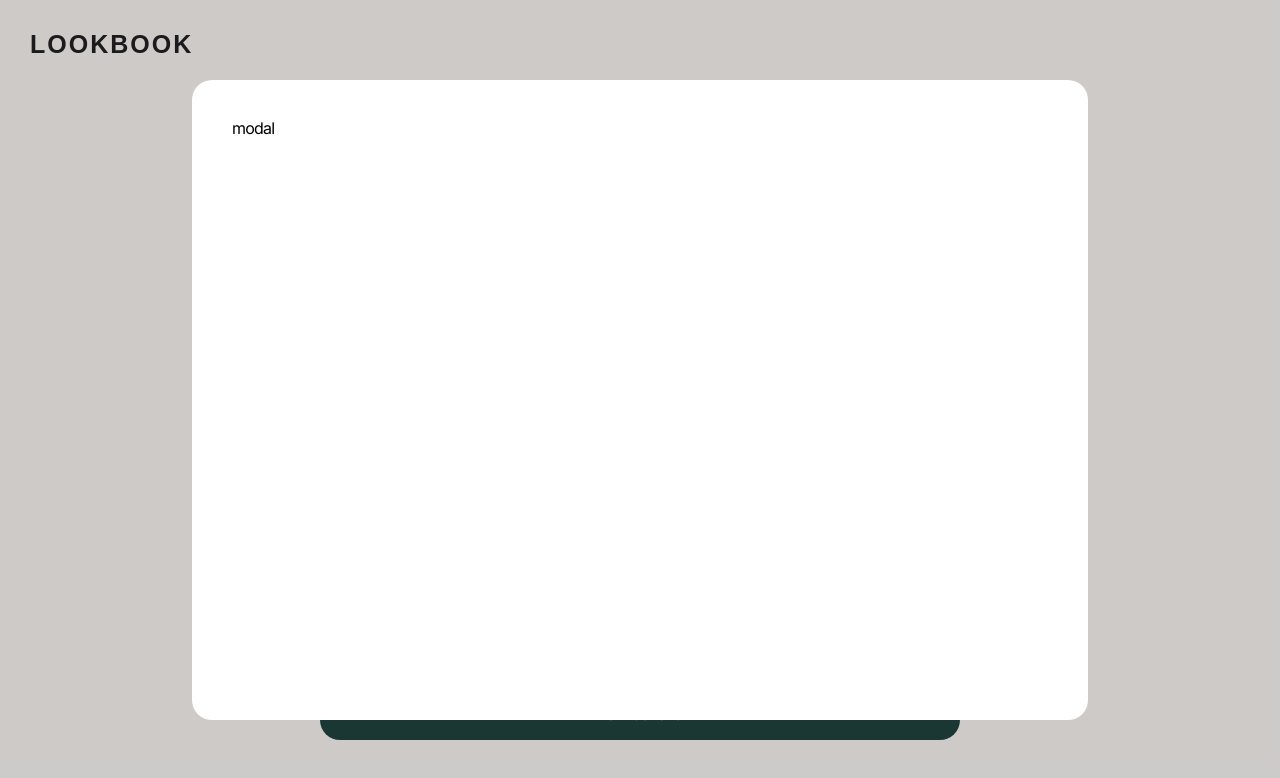
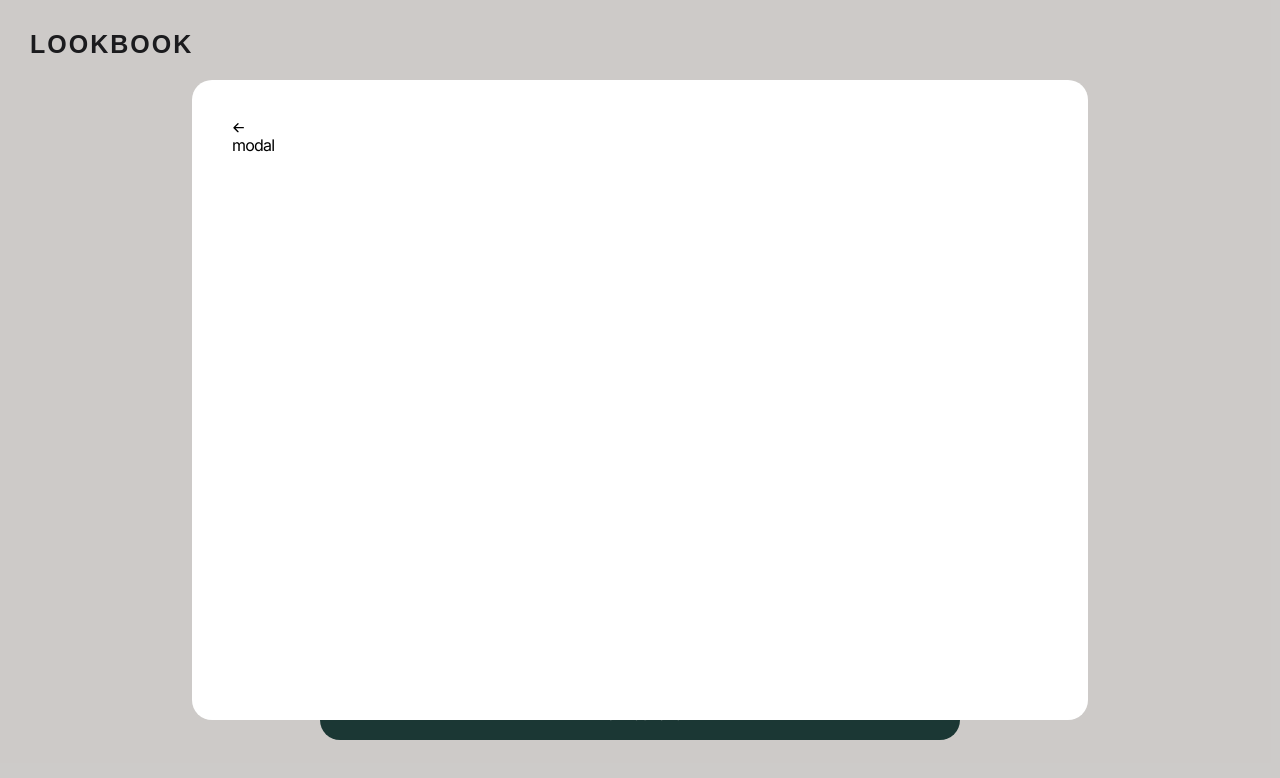
Before and after one commit to doheek2/lookbook, a React (Create React App) app: page /diaryForm in a window 1280 px wide. Both pictures are taken after a click on the button "책 검색". Shown: the top 778 px of the page. Built offline with nearby package versions, Linux system fonts and the light colour scheme; no server answers; a web font is replaced by a local one.

Commit message:
feat: header 추가

```diff
--- a/src/components/Modal/index.tsx
+++ b/src/components/Modal/index.tsx
@@ -1,3 +1,4 @@
+import { HiArrowLeft } from 'react-icons/hi'
 import cx from 'classnames'
 
 import styles from './modal.module.scss'
@@ -8,9 +9,10 @@ interface IProps {
   children: React.ReactNode
   modalCloseHandler: () => void
   size: TSize
+  title: string
 }
 
-const Modal = ({ children, modalCloseHandler, size }: IProps) => {
+const Modal = ({ children, modalCloseHandler, size, title }: IProps) => {
   return (
     <div className={styles.modal}>
       <button type='button' aria-hidden className={styles.backdrop} onClick={modalCloseHandler} />
@@ -23,7 +25,13 @@ const Modal = ({ children, modalCloseHandler, size }: IProps) => {
           size === 'large' && styles.large
         )}
       >
-        {children}
+        <header>
+          <button type='button' onClick={modalCloseHandler}>
+            <HiArrowLeft />
+          </button>
+          <h3>{title}</h3>
+        </header>
+        <div className={styles.body}>{children}</div>
       </div>
     </div>
   )
```
